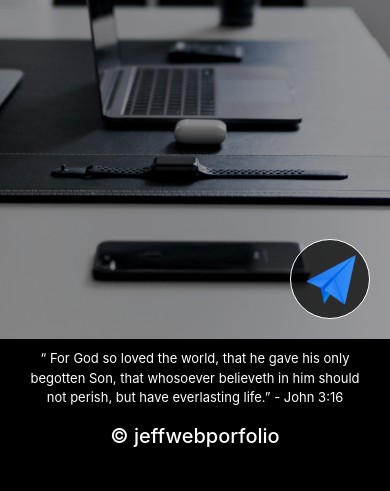
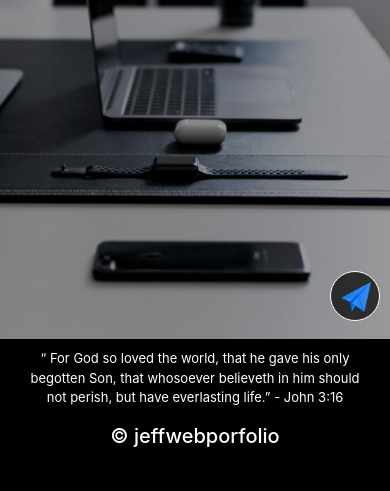
Before and after one commit to palanas-jeffrey/web_portfolio, a PHP site: page / in a window 390 px wide. Shown: the part 505-996 px from the top of the page. Run offline with PHP 8.4, Linux system fonts and the light colour scheme; some libraries are stand-ins or nearby versions.

Commit message:
nav update

```diff
--- a/app/assets/css/style.css
+++ b/app/assets/css/style.css
@@ -35,7 +35,7 @@
 	position: absolute;
 }
 #plane-nav{
-	min-height: 10vh;
+	min-height: 8vh;
 	min-width: 40%;
 	margin-left:60%;
 }
@@ -269,8 +269,30 @@ body{
 	background-repeat: no-repeat;
 	height: 100vh;
 }
+.plane-img-con{
+	height: 50px;
+	width: 50px;
+	background-color: rgba(0,0,0 ,0.7);
+	float: right;
+	margin-right: 10px;
+	margin-bottom: 10px;
+	border-radius: 50%;
+	border: 1px solid #ffffff;
+	overflow: hidden;
+}
+#planeNav{
+	height: 30px;
+	width:  30px;
+	margin: 10px 10px;
+}
 
-
+.views{
+	color: #ffffff;
+	padding-right: 10px;
+	padding-bottom: 0px;
+	font-size: 25px;
+	text-shadow: 2px 2px rgba(0,0,0 ,0.7);
+}
 #project-sec, #contact-sec{
 	margin-top: 10vh;
 }
--- a/index.php
+++ b/index.php
@@ -10,6 +10,7 @@
 
 		<div id="planeCon" class="plane-con row ">
 			<div id="plane-nav"  class="plane-nav fixed-bottom">
+				<p class="instruction"><span> Click the plane to navigate</span></p>
 				<div id="viewsCon" class="views-con collapse" data-toggle="collapse" data-target="#viewsCon">
 					<div class="views">
 						<p><span id="home2" class="">home</span></p>
@@ -18,7 +19,6 @@
 						<p><span id="contact2" class="">contact</span></p>
 					</div>
 				</div>
-				<p class="instruction"><span> Click the plane to navigate</span></p>
 				<div class="plane-img-con" data-toggle="collapse" data-target="#viewsCon"><img id="planeNav" src="app/assets/images/paper_plane_blue.png" class=""></div>
 			</div>
 
```
